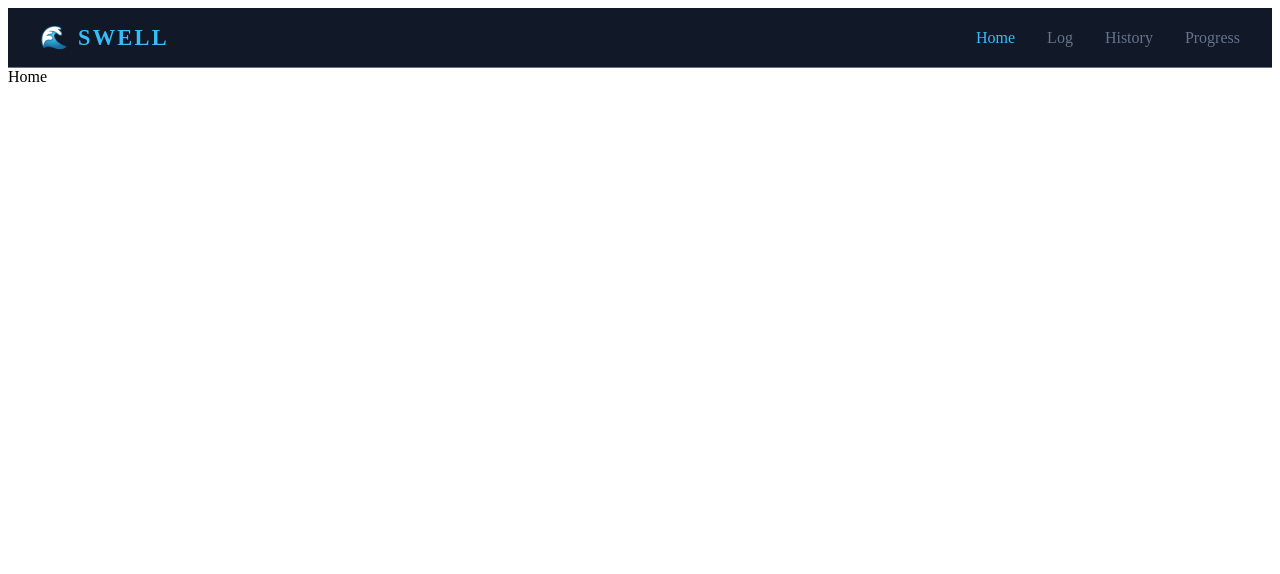
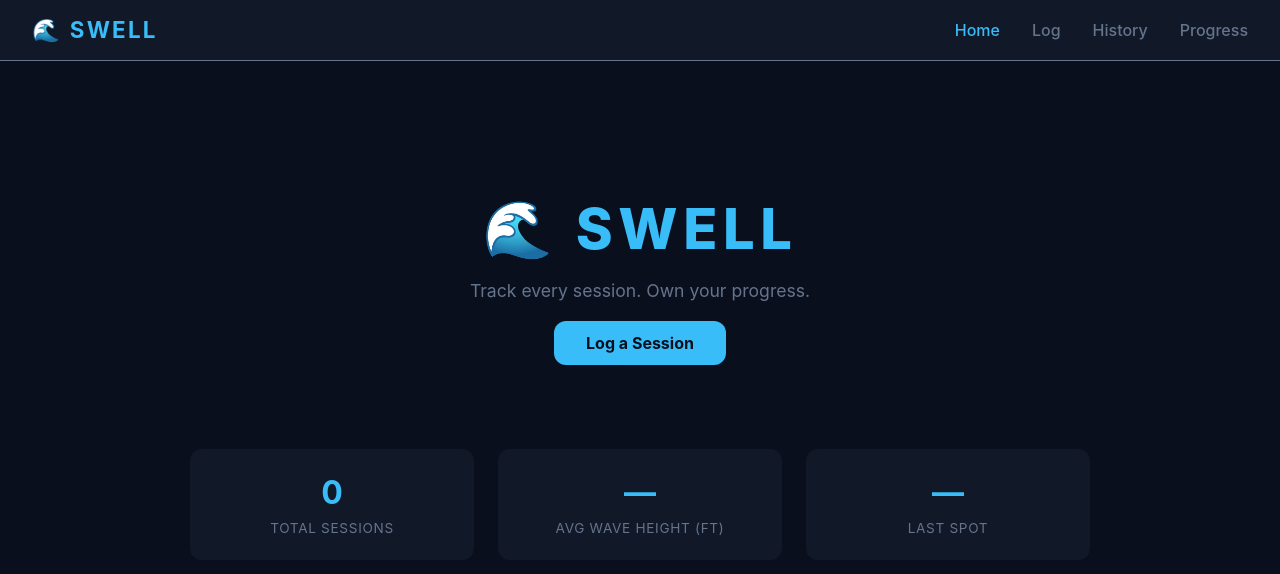
Before and after one commit to jradame/swell, a React (Vite) app: page / in a window 1280 px wide. Shown: the top 574 px of the page. Built offline with nearby package versions, Linux system fonts and the light colour scheme.

Commit message:
build Home page with session stats

```diff
--- a/src/index.css
+++ b/src/index.css
@@ -1 +1,7 @@
 @import './styles/variables.css';
+body {
+  background-color: var(--color-bg);
+  color: var(--color-text);
+  font-family: var(--font-main);
+  margin: 0;
+}
--- a/src/pages/Home.jsx
+++ b/src/pages/Home.jsx
@@ -1,2 +1,41 @@
-function Home() { return <div>Home</div> }
+import { useSessions } from '../context/SessionContext'
+import { Link } from 'react-router-dom'
+import styles from './Home.module.css'
+
+function Home() {
+  const { sessions } = useSessions()
+  const latest = sessions[0]
+
+  return (
+    <div className={styles.container}>
+      <div className={styles.hero}>
+        <h1 className={styles.title}>🌊 SWELL</h1>
+        <p className={styles.subtitle}>Track every session. Own your progress.</p>
+        <Link to="/log" className={styles.cta}>Log a Session</Link>
+      </div>
+
+      <div className={styles.stats}>
+        <div className={styles.statCard}>
+          <span className={styles.statNumber}>{sessions.length}</span>
+          <span className={styles.statLabel}>Total Sessions</span>
+        </div>
+        <div className={styles.statCard}>
+          <span className={styles.statNumber}>
+            {sessions.length > 0
+              ? (sessions.reduce((sum, s) => sum + Number(s.waveHeight), 0) / sessions.length).toFixed(1)
+              : '—'}
+          </span>
+          <span className={styles.statLabel}>Avg Wave Height (ft)</span>
+        </div>
+        <div className={styles.statCard}>
+          <span className={styles.statNumber}>
+            {latest ? latest.spot : '—'}
+          </span>
+          <span className={styles.statLabel}>Last Spot</span>
+        </div>
+      </div>
+    </div>
+  )
+}
+
 export default Home
--- /dev/null
+++ b/src/pages/Home.module.css
@@ -0,0 +1,69 @@
+.container {
+  max-width: 900px;
+  margin: 0 auto;
+  padding: 2rem;
+}
+
+.hero {
+  text-align: center;
+  padding: 4rem 0 3rem;
+}
+
+.title {
+  font-size: 3.5rem;
+  font-weight: 800;
+  color: var(--color-primary);
+  letter-spacing: 0.1em;
+  margin-bottom: 0.5rem;
+}
+
+.subtitle {
+  color: var(--color-muted);
+  font-size: 1.1rem;
+  margin-bottom: 2rem;
+}
+
+.cta {
+  background: var(--color-primary);
+  color: #0a0f1e;
+  padding: 0.75rem 2rem;
+  border-radius: var(--radius);
+  font-weight: 700;
+  text-decoration: none;
+  font-size: 1rem;
+  transition: opacity 0.2s;
+}
+
+.cta:hover {
+  opacity: 0.85;
+}
+
+.stats {
+  display: grid;
+  grid-template-columns: repeat(3, 1fr);
+  gap: 1.5rem;
+  margin-top: 3rem;
+}
+
+.statCard {
+  background: var(--color-surface);
+  border-radius: var(--radius);
+  padding: 1.5rem;
+  text-align: center;
+  display: flex;
+  flex-direction: column;
+  gap: 0.5rem;
+}
+
+.statNumber {
+  font-size: 2rem;
+  font-weight: 700;
+  color: var(--color-primary);
+}
+
+.statLabel {
+  font-size: 0.85rem;
+  color: var(--color-muted);
+  text-transform: uppercase;
+  letter-spacing: 0.05em;
+}
```
